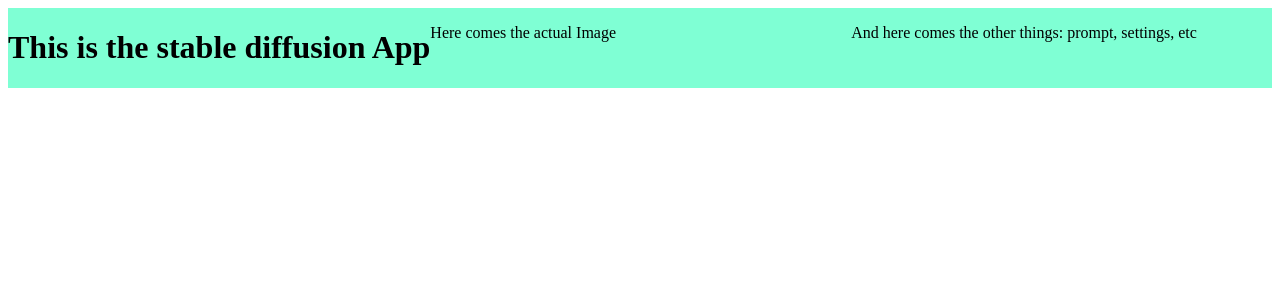
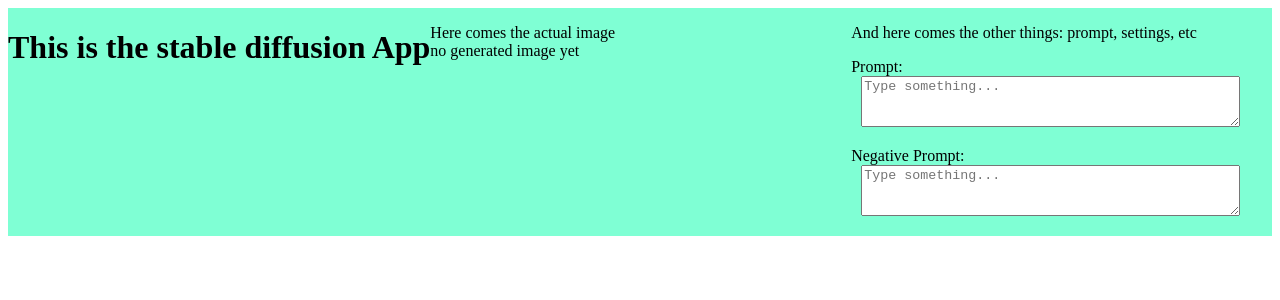
Before and after one commit to SakuOrdrTab/React-SD, a React (Vite) app in the folder react-sd-frontend/: page / in a window 1280 px wide. Shown: the top 300 px of the page. Built offline with nearby package versions, Linux system fonts and the light colour scheme.

Commit message:
added textareas

```diff
--- a/react-sd-frontend/src/App.jsx
+++ b/react-sd-frontend/src/App.jsx
@@ -1,22 +1,74 @@
 import { useState } from 'react'
 import './styles/App.css'
+
+const SDImage = ({ image }) => {
+  console.log('Rendering SDImage component')
+  // use_effect
+  return image === null ? (
+    <>
+      no generated image yet
+    </>
+  ) :
+  (
+    <>
+      no image functionality yet
+    </>
+  )
+}
+
+const PromptSettings = ({ prompt, setPrompt, negativePrompt, setNegativePrompt }) => {
+  console.log('Rendering PromptSettings component')
+
+  return (
+    <div>
+      <div>
+        <p>
+          Prompt:<br />
+          <textarea className="wide-textarea"
+            value={prompt}
+            onChange={(e) => setPrompt(e.target.value)} // Update state with the input value
+            placeholder="Type something..."
+            rows={3}
+            />
+        </p>
+      </div>
+      <div>
+        <p>
+        Negative Prompt:<br />
+        <textarea className="wide-textarea"
+          value={negativePrompt}
+          onChange={(e) => setNegativePrompt(e.target.value)} // Update state with the input value
+          placeholder="Type something..."
+          rows={3}
+        />
+        </p>
+      </div>
+    </div>
+  )
+}
+
+// const createImage
 
 const App = () => {
   console.log('Inside App!')
   const [prompt, setPrompt] = useState('')
   const [negativePrompt, setNegativePrompt] = useState('')
+  const [currentImage, setCurrentImage] = useState(null)
+
   return (
     <div className='application'>
       <h1>This is the stable diffusion App</h1>
       <div className='app-box'>
         <p>
-          Here comes the actual Image
+          Here comes the actual image <br />
+          <SDImage image={currentImage}/>
         </p>
       </div>
       <div className='app-box'>
         <p>
           And here comes the other things: prompt, settings, etc
         </p>
+        <PromptSettings prompt={prompt} setPrompt={setPrompt} negativePrompt={negativePrompt} setNegativePrompt={setNegativePrompt} />
       </div>
     </div>
   )
--- a/react-sd-frontend/src/styles/App.css
+++ b/react-sd-frontend/src/styles/App.css
@@ -13,3 +13,10 @@
       flex-direction: column;
     }
   }
+
+  .wide-textarea {
+    width: 90%;
+    box-sizing: border-box; /* Ensures padding and border are included in the width */
+    margin-right: 10px;
+    margin-left: 10px;
+  }
```
